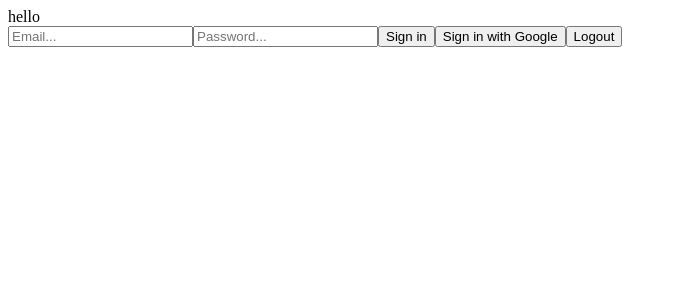
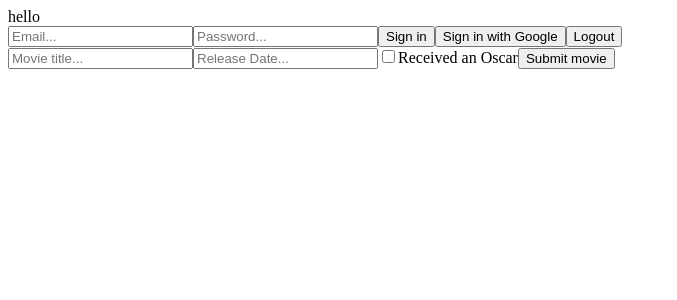
Before and after one commit to Olemio/emma-aune-tangen, a React (Vite) app: page / in a window 1280 px wide. Shown: the top 300 px of the page, without its empty margins (0-677 px from the left). Built offline with nearby package versions, Linux system fonts and the light colour scheme; no server answers; the database is empty.

Commit message:
add delete button to movies

```diff
--- a/src/App.tsx
+++ b/src/App.tsx
@@ -1,14 +1,22 @@
 import React from "react";
 import { Auth } from "./components/auth";
 import { db } from "./config/firebase";
-import { getDocs, collection } from "firebase/firestore";
+import {
+    getDocs,
+    collection,
+    addDoc,
+    deleteDoc,
+    doc,
+} from "firebase/firestore";
 
 function App() {
     const [movieList, setMovieList] = React.useState<any>([]);
+    const [newMovieTitle, setNewMovieTitle] = React.useState("");
+    const [newReleaseDate, setNewReleaseDate] = React.useState(0);
+    const [newReceivedAnOscar, setNewReceivedAnOscar] = React.useState(false);
 
     const moviesCollectionRef = collection(db, "movies");
 
-    React.useEffect(() => {
     const getMovieList = async () => {
         try {
             const data = await getDocs(moviesCollectionRef);
@@ -21,14 +29,58 @@ function App() {
             console.error("Error fetching movie list:", error);
         }
     };
+
+    const deleteMovie = async (id: string) => {
+        try {
+            const movieDoc = doc(db, "movies", id);
+            await deleteDoc(movieDoc);
+            getMovieList();
+        } catch (error) {
+            console.error("Error deleting movie:", error);
+        }
+    };
+
+    React.useEffect(() => {
         getMovieList();
     }, []);
+
+    const onSubmitMovie = async () => {
+        try {
+            await addDoc(moviesCollectionRef, {
+                title: newMovieTitle,
+                releaseDate: newReleaseDate,
+                receiverdAnOscar: newReceivedAnOscar,
+            });
+            getMovieList();
+        } catch (error) {
+            console.error("Error adding movie:", error);
+        }
+    };
 
     return (
         <>
             <div>hello</div>
 
             <Auth />
+
+            <div>
+                <input
+                    placeholder="Movie title..."
+                    onChange={(e) => setNewMovieTitle(e.target.value)}
+                />
+                <input
+                    placeholder="Release Date..."
+                    type="number"
+                    onChange={(e) => setNewReleaseDate(+e.target.value)}
+                />
+                <input
+                    type="checkbox"
+                    checked={newReceivedAnOscar}
+                    onChange={(e) => setNewReceivedAnOscar(e.target.checked)}
+                />
+                <label htmlFor="">Received an Oscar</label>
+                <button onClick={onSubmitMovie}>Submit movie</button>
+            </div>
 
             <div>
                 {movieList.map(
@@ -42,6 +94,9 @@ function App() {
                             <h1>{movie.title}</h1>
                             <p>{movie.releaseDate}</p>
                             <p>{movie.receiverdAnOscar ? "Yes" : "No"}</p>
+                            <button onClick={() => deleteMovie(movie.id)}>
+                                Delete Movie
+                            </button>
                         </div>
                     )
                 )}
```
Lines whose indentation alone changed are shown as unchanged.
